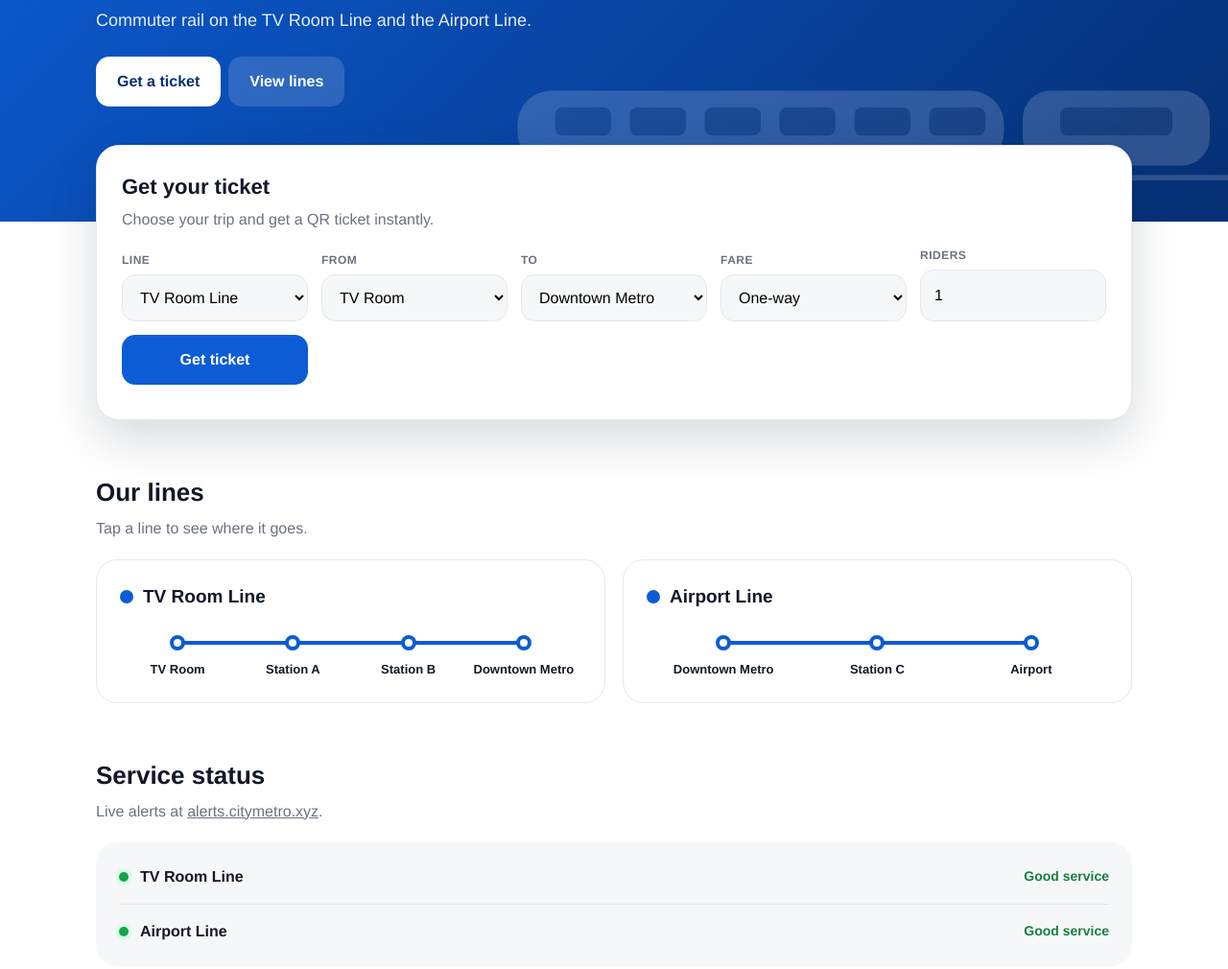
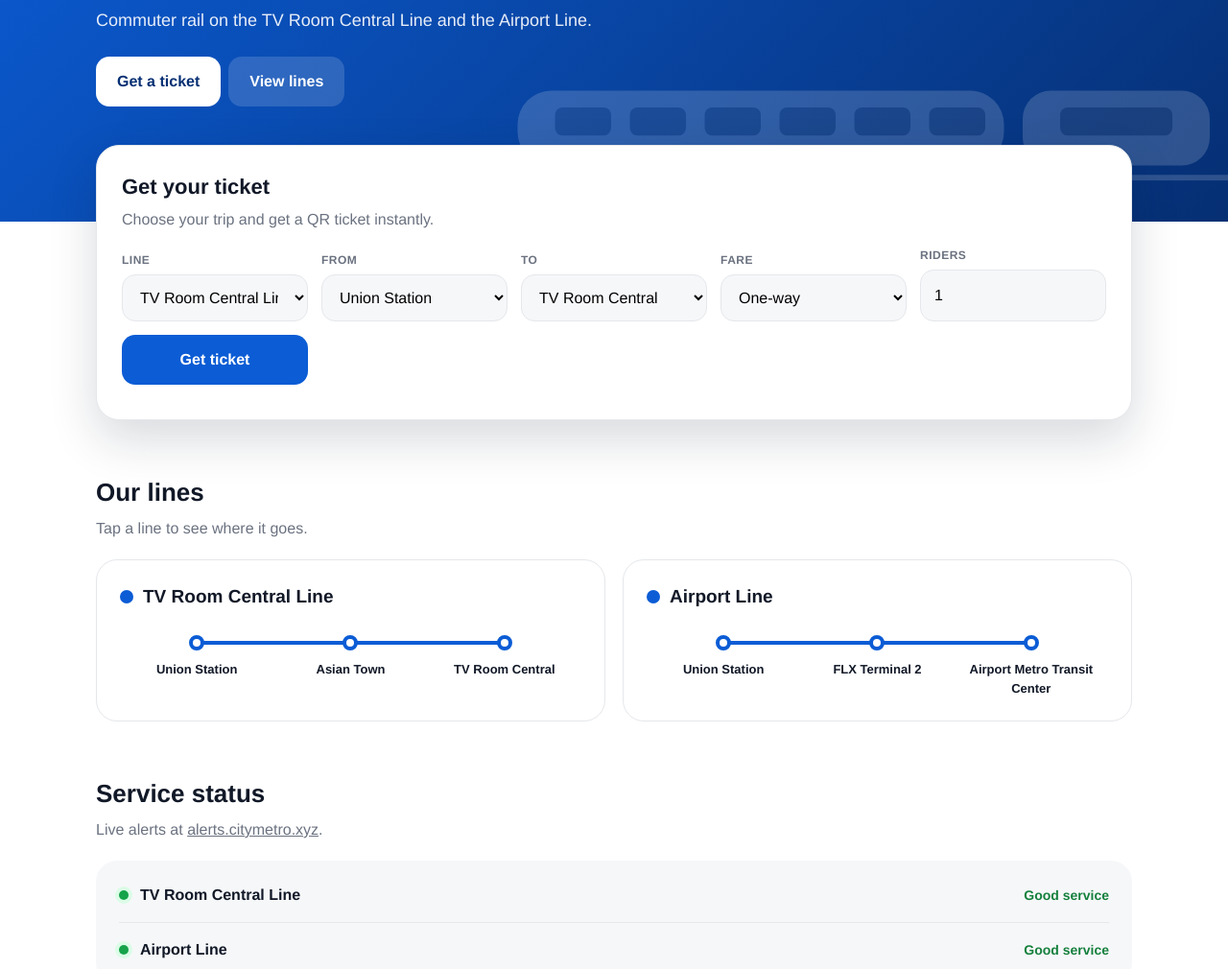
Before and after one commit to felixfeger/metrolink, a plain HTML site: page public/index.html in a window 1280 px wide. Shown: the part 290-1300 px from the top of the page at 96% size. Drawn offline with Linux system fonts and the light colour scheme.

Commit message:
Change TV Room Line to TV Room Central Line
Updated train line names and service status details in the HTML.

```diff
--- a/public/index.html
+++ b/public/index.html
@@ -43,13 +43,13 @@ footer h4{color:#fff;margin:0 0 10px}footer a{display:block;padding:3px 0}footer
 @media(max-width:760px){.util .sw,.nav{display:none}.util .r{margin:0;width:100%;justify-content:space-between}#burger{display:block}
 .nav{position:absolute;top:100%;left:0;right:0;background:#fff;border-bottom:1px solid var(--bd);padding:10px 20px 18px;flex-direction:column;border-radius:0 0 22px 22px;box-shadow:0 20px 30px rgba(0,0,0,.08)}.nav.open{display:flex}.nav a{padding:14px;font-size:17px}
 .mob{display:block;border-top:1px solid var(--bd);margin-top:8px;padding-top:12px}.mob small{color:var(--mut);padding:0 14px;font-weight:700;text-transform:uppercase;font-size:11px}
-.hero .in{padding:44px 20px 110px}.btn.o{margin:10px 0 0}.ticket{flex-direction:column}.tr{border-left:0;border-top:2px dashed var(--bd)}footer .in{grid-template-columns:1fr}.rt li{font-size:11px}}
+.hero .in{padding:44px 20px 110px}.btn.o{margin:10px 0 0}.ticket{flex-direction:column}.tr{border-left:0;border-top:2px dashed var(--bd)}footer .in{grid-template-columns:1fr}.rt{flex-direction:column}.rt li{text-align:left;padding:0 0 20px 34px;font-size:15px}.rt li:last-child{padding-bottom:0}.rt i{left:0;top:1px;margin-left:0}.rt li::before{display:none}.rt li:not(:last-child)::after{content:'';position:absolute;left:6px;top:17px;bottom:-9px;width:4px;background:var(--a)}}
 </style></head><body>
 <div class="util"><div class="in"><nav class="sw"><a href="https://rsr.citymetro.xyz" class="">Republic State Railways</a><a href="https://metrolink.citymetro.xyz" class="on">City MetroLink</a><a href="https://mnrr.citymetro.xyz" class="">Metro-North RR</a></nav><div class="r"><a href="tel:+18002643557">☎ 1-800-CM-HELP</a><a href="mailto:hello@citymetro.xyz">hello@citymetro.xyz</a></div></div></div>
 <header><div class="bar"><a class="brand" href="/"><img src="https://alerts.citymetro.xyz/logo.png" alt=""><span>City MetroLink</span></a>
 <button id="burger" aria-label="Menu" aria-expanded="false">☰</button>
 <nav class="nav" id="nav"><a href="#lines">Lines</a><a href="#status">Service status</a><a href="#plan">Plan</a><a href="#support">Support</a><a class="cta" href="#tickets">Get a ticket</a><div class="mob"><small>Switch railroad</small><a href="https://rsr.citymetro.xyz" class="">Republic State Railways</a><a href="https://metrolink.citymetro.xyz" class="on">City MetroLink</a><a href="https://mnrr.citymetro.xyz" class="">Metro-North RR</a></div></nav></div></header>
-<section class="hero" style="margin:0"><div class="in"><span class="eb">City MetroLink</span><h1>Your daily ride, on time.</h1><p>Commuter rail on the TV Room Line and the Airport Line.</p><a class="btn w" href="#tickets">Get a ticket</a><a class="btn o" href="#lines">View lines</a></div>
+<section class="hero" style="margin:0"><div class="in"><span class="eb">City MetroLink</span><h1>Your daily ride, on time.</h1><p>Commuter rail on the TV Room Central Line and the Airport Line.</p><a class="btn w" href="#tickets">Get a ticket</a><a class="btn o" href="#lines">View lines</a></div>
 <svg viewBox="0 0 800 200" fill="#fff"><rect x="20" y="60" width="520" height="80" rx="36"/><rect x="560" y="60" width="200" height="80" rx="30"/><rect x="0" y="150" width="800" height="6"/><g fill="#000" opacity=".5"><rect x="60" y="78" width="60" height="30" rx="8"/><rect x="140" y="78" width="60" height="30" rx="8"/><rect x="220" y="78" width="60" height="30" rx="8"/><rect x="300" y="78" width="60" height="30" rx="8"/><rect x="380" y="78" width="60" height="30" rx="8"/><rect x="460" y="78" width="60" height="30" rx="8"/><rect x="600" y="78" width="120" height="30" rx="8"/></g></svg></section>
 <main>
 <div class="book" id="tickets"><h2>Get your ticket</h2><p class="sub" style="margin-bottom:16px">Choose your trip and get a QR ticket instantly.</p>
@@ -59,8 +59,8 @@ footer h4{color:#fff;margin:0 0 10px}footer a{display:block;padding:3px 0}footer
 <div id="tk"><div class="ticket"><div class="tl"><span class="ln" id="tln"></span><h3 id="rt"></h3><div class="m" id="meta"></div>
 <div class="row"><button class="btn k" id="ap"> Add to Apple Wallet</button><button class="btn k" id="gp">Add to Google Wallet</button></div></div>
 <div class="tr"><div id="qr"></div><div id="code"></div></div></div></div></div>
-<section id="lines"><h2>Our lines</h2><p class="sub">Tap a line to see where it goes.</p><div class="grid"><div class="card line"><div class="top"><span class="dot"></span><h3>TV Room Line</h3></div><ol class="rt"><li><i></i>TV Room</li><li><i></i>Station A</li><li><i></i>Station B</li><li><i></i>Downtown Metro</li></ol></div><div class="card line"><div class="top"><span class="dot"></span><h3>Airport Line</h3></div><ol class="rt"><li><i></i>Downtown Metro</li><li><i></i>Station C</li><li><i></i>Airport</li></ol></div></div></section>
-<section id="status"><h2>Service status</h2><p class="sub">Live alerts at <a href="https://alerts.citymetro.xyz" style="text-decoration:underline">alerts.citymetro.xyz</a>.</p><div class="stat"><div class="sr"><i></i>TV Room Line<b>Good service</b></div><div class="sr"><i></i>Airport Line<b>Good service</b></div></div></section>
+<section id="lines"><h2>Our lines</h2><p class="sub">Tap a line to see where it goes.</p><div class="grid"><div class="card line"><div class="top"><span class="dot"></span><h3>TV Room Central Line</h3></div><ol class="rt"><li><i></i>Union Station</li><li><i></i>Asian Town</li><li><i></i>TV Room Central</li></ol></div><div class="card line"><div class="top"><span class="dot"></span><h3>Airport Line</h3></div><ol class="rt"><li><i></i>Union Station</li><li><i></i>FLX Terminal 2</li><li><i></i>Airport Metro Transit Center</li></ol></div></div></section>
+<section id="status"><h2>Service status</h2><p class="sub">Live alerts at <a href="https://alerts.citymetro.xyz" style="text-decoration:underline">alerts.citymetro.xyz</a>.</p><div class="stat"><div class="sr"><i></i>TV Room Central Line<b>Good service</b></div><div class="sr"><i></i>Airport Line<b>Good service</b></div></div></section>
 <section id="plan"><h2>Plan your trip</h2><p class="sub">Everything you need before you ride.</p><div class="grid">
 <a class="card" href="#tickets"><div class="ic"><svg viewBox="0 0 24 24"><path d="M3 8a2 2 0 0 0 0 8v2h18v-2a2 2 0 0 1 0-8V6H3z"/><path d="M13 6v12" stroke-dasharray="2 2"/></svg></div><h3>Tickets &amp; fares</h3><p>One-way, round trip and day passes.</p></a>
 <a class="card" href="#lines"><div class="ic"><svg viewBox="0 0 24 24"><circle cx="12" cy="12" r="9"/><path d="M12 7v5l3 2"/></svg></div><h3>Schedules</h3><p>Weekday, weekend and holiday timetables.</p></a>
@@ -71,10 +71,10 @@ footer h4{color:#fff;margin:0 0 10px}footer a{display:block;padding:3px 0}footer
 <a class="card" href="mailto:hello@citymetro.xyz"><h3>Email us</h3><p><b style="color:var(--ink);font-size:20px">hello@citymetro.xyz</b></p></a>
 <a class="card" href="https://alerts.citymetro.xyz"><h3>Live alerts</h3><p>Check service before you travel.</p></a></div></section>
 </main>
-<footer><div class="in"><div><h4>City MetroLink</h4><p style="margin:0;max-width:340px">Part of the City Metro family of railroads.</p></div><div><h4>Rider info</h4><a href="#tickets">Tickets</a><a href="#lines">Lines</a><a href="#status">Service status</a></div><div><h4>Contact</h4><a href="tel:+18002643557">1-800-CM-HELP</a><a href="mailto:hello@citymetro.xyz">hello@citymetro.xyz</a></div></div><small>© City MetroLink · A City Metro company</small></footer>
+<footer><div class="in"><div><h4>City MetroLink</h4><p style="margin:0;max-width:340px">Proudly serving Lego City County and beyond.</p></div><div><h4>Rider info</h4><a href="#tickets">Tickets</a><a href="#lines">Lines</a><a href="#status">Service status</a></div><div><h4>Contact</h4><a href="tel:+18002643557">1-800-CM-HELP</a><a href="mailto:hello@citymetro.xyz">hello@citymetro.xyz</a></div></div><small>© City MetroLink · An official website of the Republic State Railway and Transportation Authority</small></footer>
 <script src="https://cdnjs.cloudflare.com/ajax/libs/qrcodejs/1.0.0/qrcode.min.js"></script>
 <script>
-const L={"TV Room Line": ["TV Room", "Station A", "Station B", "Downtown Metro"], "Airport Line": ["Downtown Metro", "Station C", "Airport"]},K="ML",$=i=>document.getElementById(i);
+const L={"TV Room Central Line": ["Union Station", "Asian Town", "TV Room Central"], "Airport Line": ["Union Station", "FLX Terminal 2", "Airport Metro Transit Center"]},K="ML",$=i=>document.getElementById(i);
 $('burger').onclick=()=>{const o=$('nav').classList.toggle('open');$('burger').setAttribute('aria-expanded',o);$('burger').textContent=o?'✕':'☰'};
 for(const l in L)$('line').add(new Option(l));
 function fill(){const S=L[$('line').value];for(const id of ['from','to']){$(id).length=0;S.forEach(s=>$(id).add(new Option(s)))}$('to').selectedIndex=S.length-1}
```
